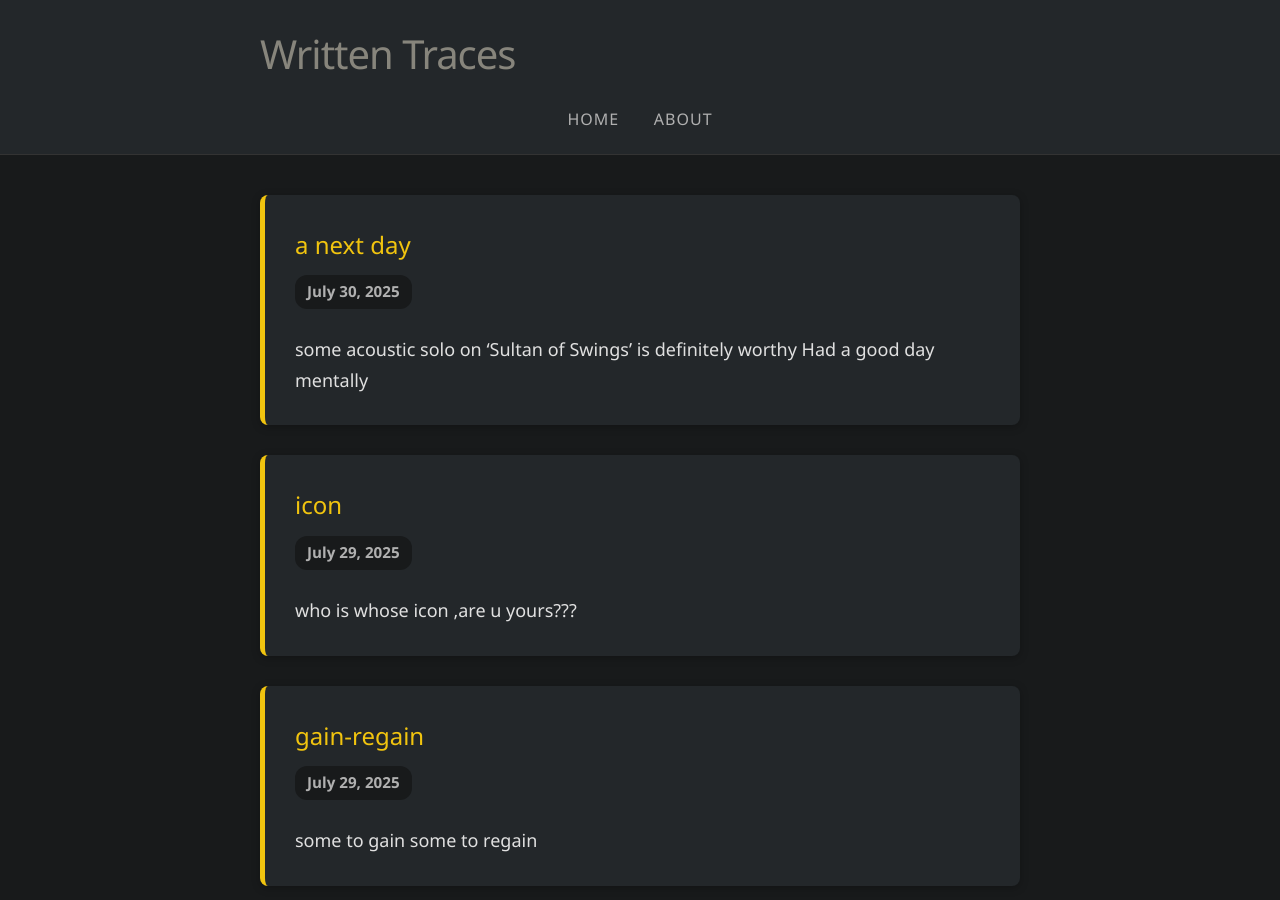
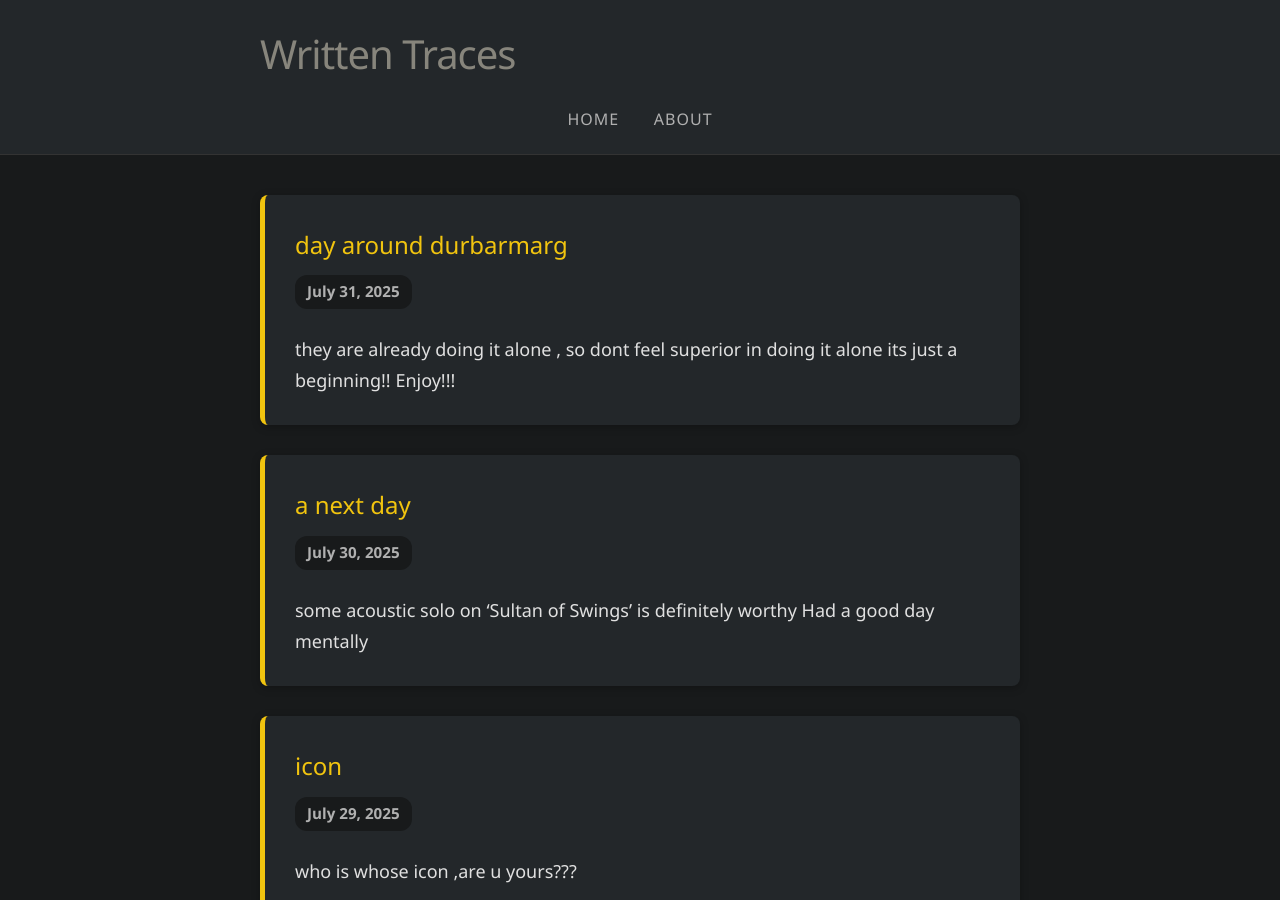
Before and after one commit to firsenLargE/text-archive, a Jekyll site: the page built from index.html, in a window 1280 px wide and 900 px high. Built offline with Jekyll 4.4.1, drawn with Linux system fonts in a browser that asks for light colours; the list of posts is cut into pages by our own code.

Commit message:
day at durbarmarg

```diff
--- /dev/null
+++ b/_posts/2025-07-31-day-around-durbarmarg.md
@@ -0,0 +1,9 @@
+---
+layout: post
+title: "day around durbarmarg"
+date: 2025-07-31 21:30:00 +0545
+---
+
+
+they are already doing it alone , so dont feel superior in doing it alone its just a beginning!!
+Enjoy!!!
```
Also changed, not shown: _posts/2025-07-30-next-day.md (+4 -0 lines).
